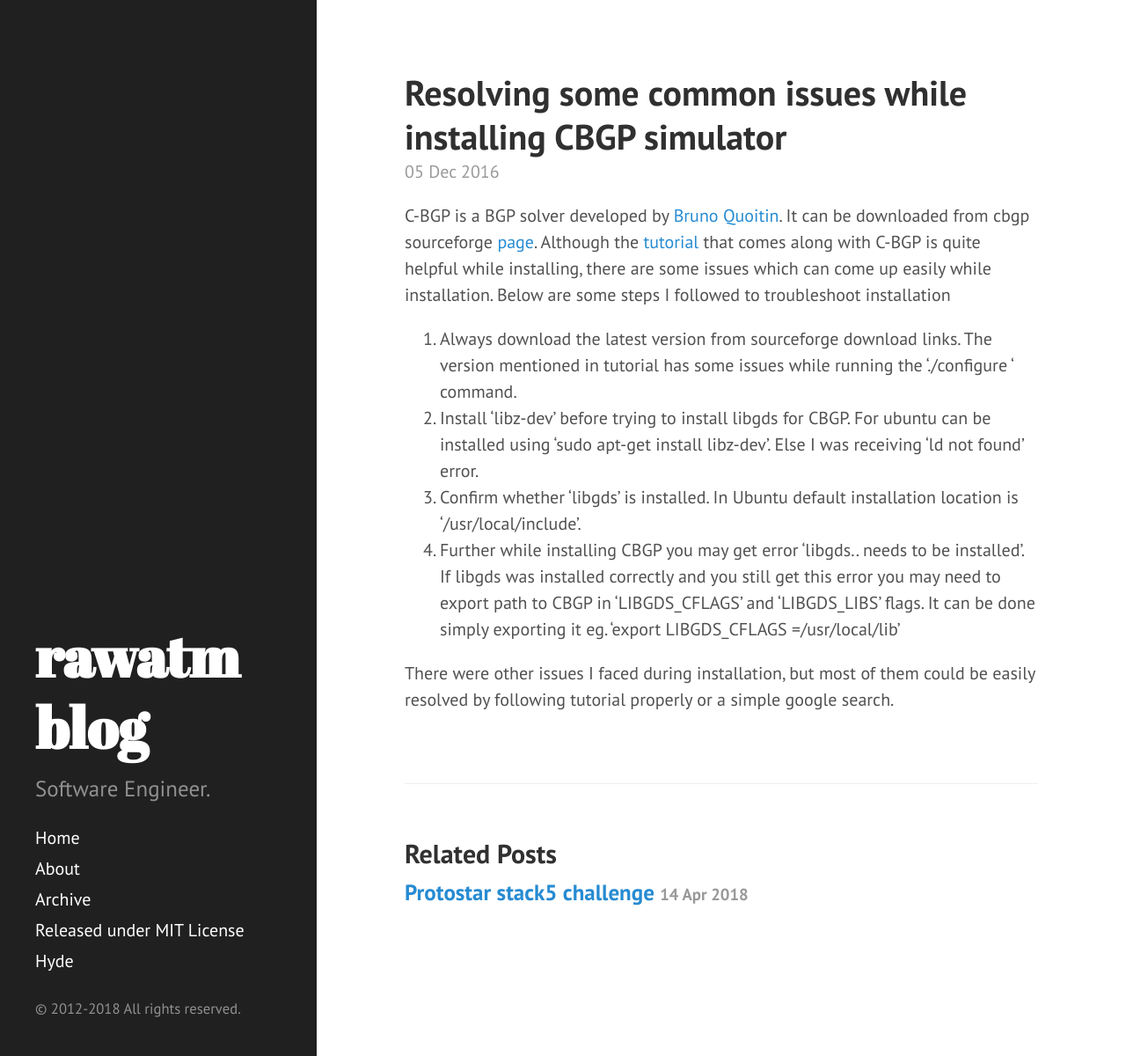
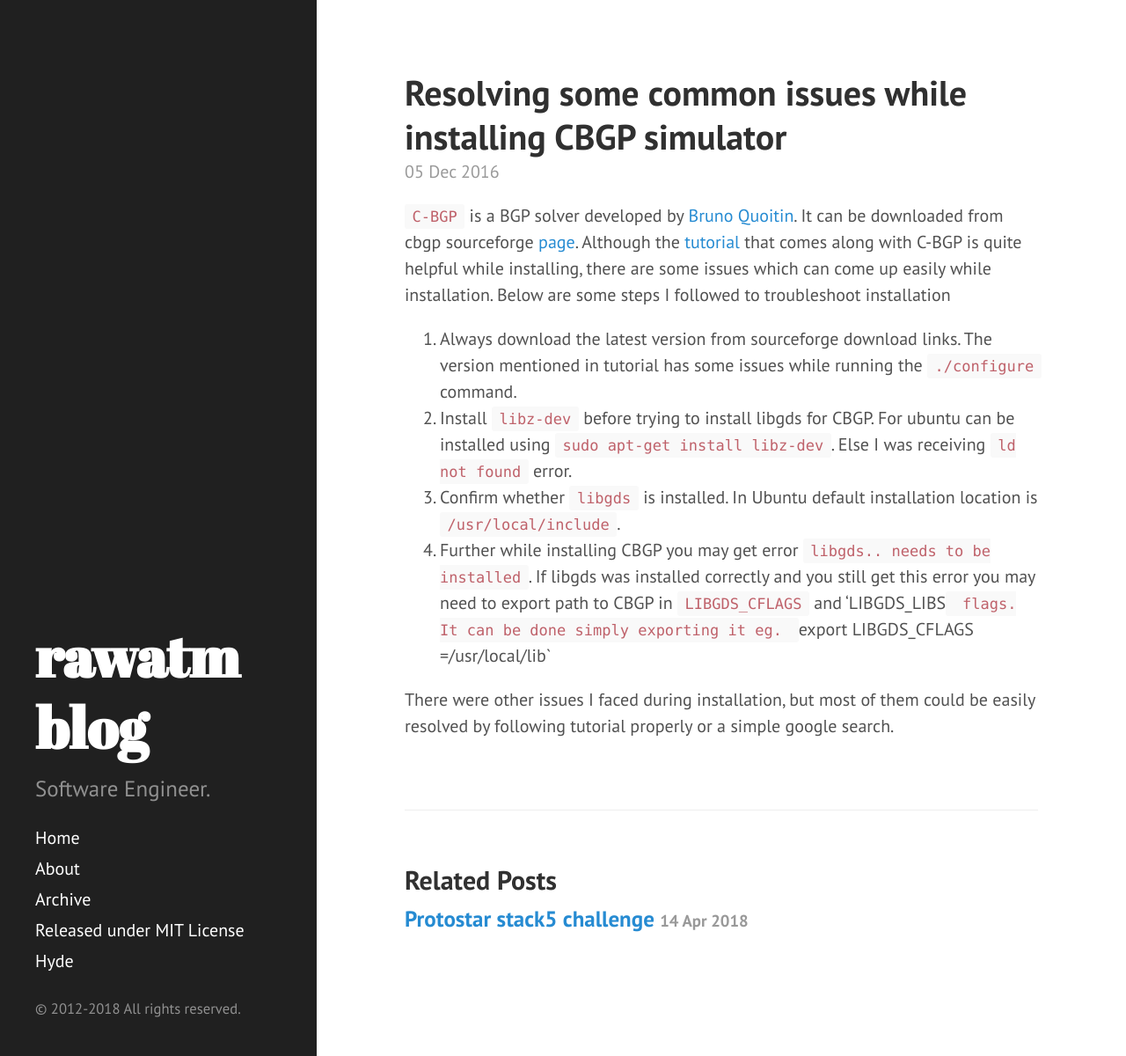
Before and after one commit to rawatm/rawatm.github.io, a Jekyll site: the page built from _posts/2016-12-05-Troubleshooting-CBGP-simulator-installation.markdown, in a window 1280 px wide and 1200 px high. Shown: the whole window at 88% size. Built offline with Jekyll 4.4.1, drawn with Linux system fonts in a browser that asks for light colours.

```diff
--- a/_posts/2016-12-05-Troubleshooting-CBGP-simulator-installation.markdown
+++ b/_posts/2016-12-05-Troubleshooting-CBGP-simulator-installation.markdown
@@ -6,13 +6,13 @@ categories: bgp simulator
 ---
 
 
-C-BGP is a BGP solver developed by [Bruno Quoitin][BQ-link]. It can be downloaded from cbgp sourceforge [page][cbgp-download-link].
+`C-BGP` is a BGP solver developed by [Bruno Quoitin][BQ-link]. It can be downloaded from cbgp sourceforge [page][cbgp-download-link].
 Although the [tutorial][cbgp-tutorial-link] that comes along with C-BGP is quite helpful while installing, there are some issues which can come up easily while installation. Below are some steps I followed to troubleshoot installation
 
-1. Always download the latest version from sourceforge download links. The version mentioned in tutorial has some issues while running the './configure ' command.
-2. Install 'libz-dev' before trying to install libgds for CBGP. For ubuntu can be installed using 'sudo apt-get install libz-dev'. Else I was receiving 'ld not found' error.
-3. Confirm whether 'libgds' is installed. In Ubuntu default installation location is '/usr/local/include'.
-4. Further while installing CBGP you may get error 'libgds.. needs to be installed'. If libgds was installed correctly and you still get this error you may need to export path to CBGP in  'LIBGDS_CFLAGS' and 'LIBGDS_LIBS' flags. It can be done simply exporting it eg. 'export LIBGDS_CFLAGS =/usr/local/lib'
+1. Always download the latest version from sourceforge download links. The version mentioned in tutorial has some issues while running the `./configure ` command.
+2. Install `libz-dev` before trying to install libgds for CBGP. For ubuntu can be installed using `sudo apt-get install libz-dev`. Else I was receiving `ld not found` error.
+3. Confirm whether `libgds` is installed. In Ubuntu default installation location is `/usr/local/include`.
+4. Further while installing CBGP you may get error `libgds.. needs to be installed`. If libgds was installed correctly and you still get this error you may need to export path to CBGP in  `LIBGDS_CFLAGS` and 'LIBGDS_LIBS` flags. It can be done simply exporting it eg. `export LIBGDS_CFLAGS =/usr/local/lib`
 
 There were other issues I faced during installation, but most of them could be easily resolved by following tutorial properly or a simple google search.
 
```
